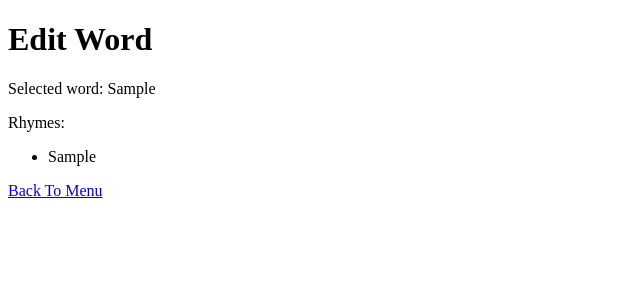
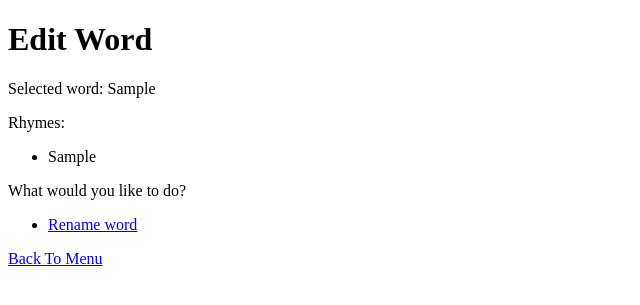
Before and after one commit to ry3-bread/freestyle-rap-app, a Flask app: page /edit/1 in a window 1280 px wide. Shown: the top 305 px of the page, without its empty margins (0-640 px from the left). Run offline with Flask 3, Linux system fonts and the light colour scheme; tables that the repository leaves empty hold one stand-in row (values such as "Sample post").

Commit message:
renaming word function is working! will start to work on other menu options for words in database

```diff
--- a/app.py
+++ b/app.py
@@ -80,7 +80,9 @@ def edit_rename_page(word_id):
                 flash("Failed. Word already exists.")
                 return redirect(url_for("edit_rename_page", word_id=word_id))
     else:
-        return render_template("edit_rename_page.html")
+        with db.get_connection() as conn:
+            word = db.get_word(conn, word_id)
+        return render_template("edit_rename_page.html", word=word)
 
 
 if __name__ == "__main__":
--- a/templates/edit_word.html
+++ b/templates/edit_word.html
@@ -14,4 +14,9 @@
 	{% endfor %}
 	</ul>
 {% endif %}
+<p> What would you like to do? </p>
+<ul>
+	<li><a href="{{ url_for('edit_rename_page', word_id=word[0]) }}"> Rename word </a></li>
+	<!-- more options later -->
+</ul>
 {% endblock %}
```
Also changed, not shown: templates/edit_rename_page.html (+6 -11 lines).
